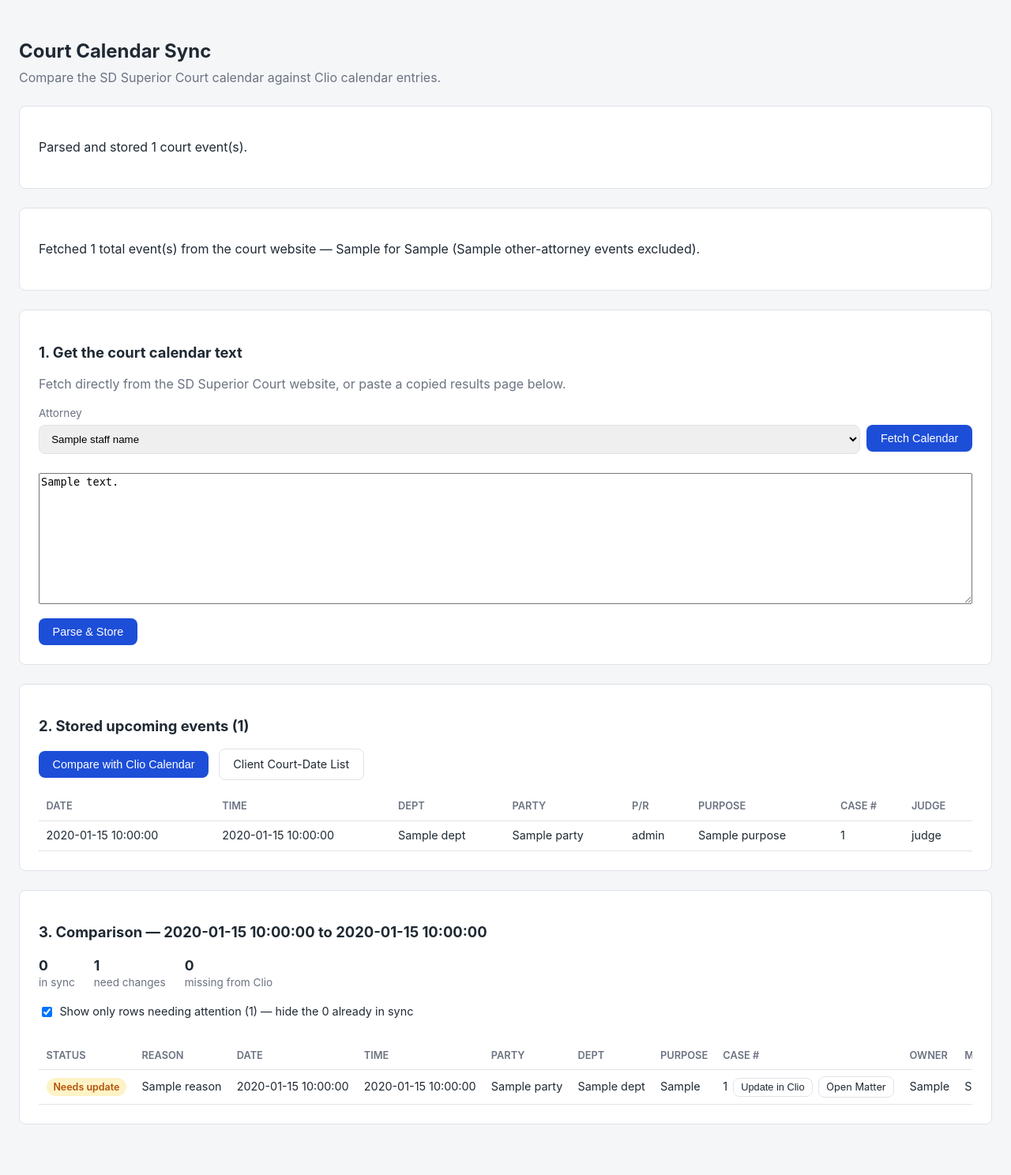
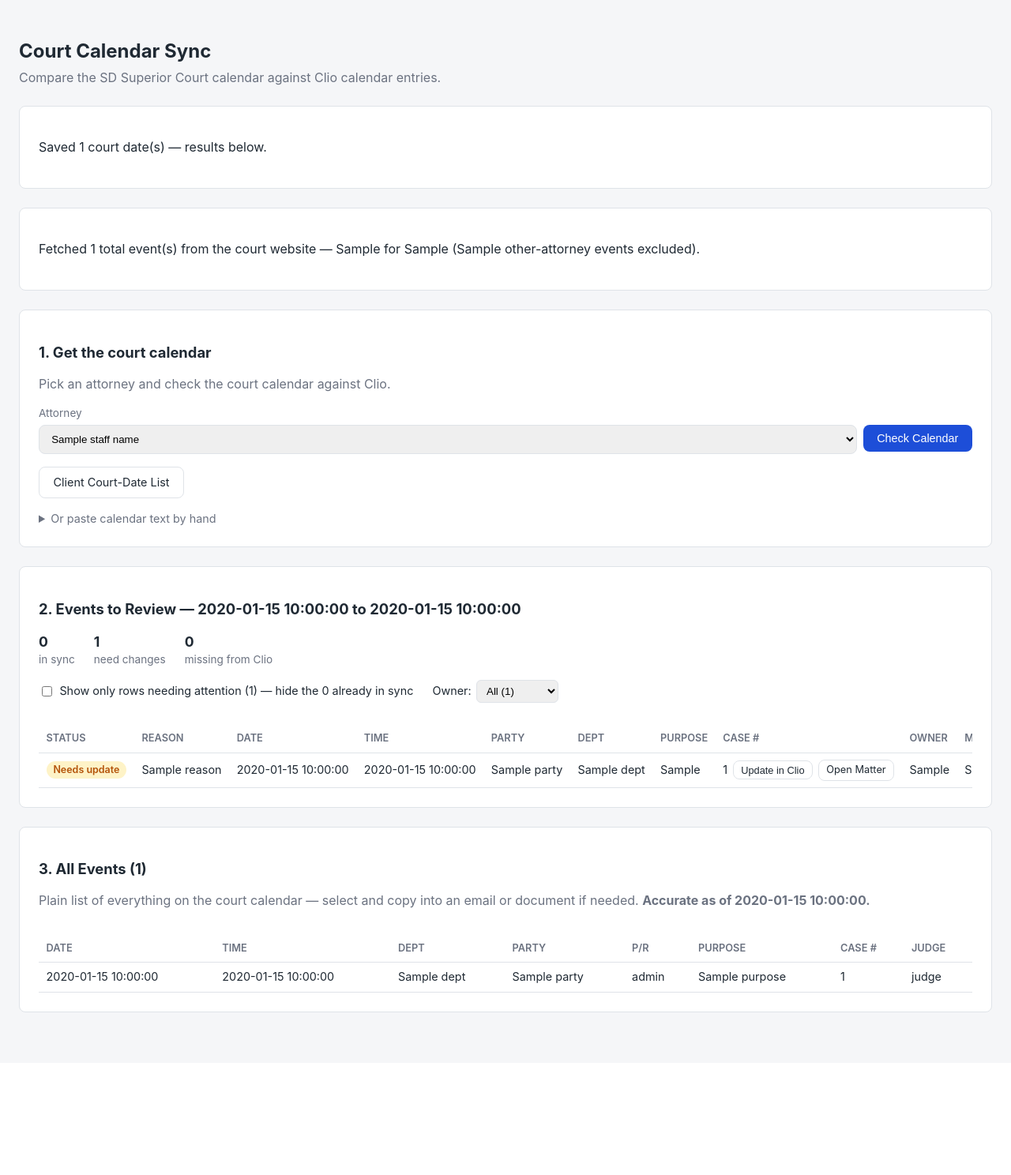
Before and after one commit to tcwalker5/clio, a FastAPI app: template src/web/templates/calendar_sync.html in a window 1280 px wide. Shown: the whole page at 79% size. After the commit the page ends 1282 px from the top, so only its background shows below. Run offline with FastAPI, Linux system fonts and the light colour scheme; the template is opened without the code that fills it: most values are stand-ins (such as "Sample title", 1, 10 or a date in 2020).

Commit message:
Overhaul the Court Calendar Sync page for non-technical staff
- Fetching or pasting the calendar now auto-compares in one step; removed
  the separate stored-events section and its own "Compare" button.
- Post/Redirect/Get pattern for all three actions (fetch/import/compare) —
  each stores its result under a one-time token and redirects to a clean
  GET /calendar, so refreshing the page always lands on a fresh, empty
  view instead of resubmitting the last action and replaying old results.
  Paired with Cache-Control: no-store so the browser's back/forward cache
  can't replay a stale comparison either.
- Renamed "Comparison" to "Events to Review" and dropped "Parse" from the
  UI entirely; the raw calendar-text box is now tucked into a collapsed
  "paste manually" fallback instead of shown by default.
- Results stay in chronological (date/time) order rather than grouped by
  status; the "needing attention" filter defaults to off (show everything)
  with an Owner dropdown to filter to one person's rows.
- Added back a plain, unfiltered "All Events" table (with today's date and
  a 90-day-accuracy note) meant for copying into an email or document.

```diff
--- a/src/web/templates/calendar_sync.html
+++ b/src/web/templates/calendar_sync.html
@@ -9,7 +9,7 @@
 {% endif %}
 
 {% if imported_count is defined %}
-<div class="panel"><p>Parsed and stored {{ imported_count }} court event(s).</p></div>
+<div class="panel"><p>Saved {{ imported_count }} court date(s) — results below.</p></div>
 {% endif %}
 
 {% if fetch_stats %}
@@ -21,10 +21,10 @@
 {% endif %}
 
 <div class="panel">
-  <h2>1. Get the court calendar text</h2>
-  <p class="subtitle">Fetch directly from the SD Superior Court website, or paste a copied results page below.</p>
+  <h2>1. Get the court calendar</h2>
+  <p class="subtitle">Pick an attorney and check the court calendar against Clio.</p>
 
-  <form method="post" action="/calendar/fetch" class="stacked" style="margin-bottom:1.5rem;">
+  <form method="post" action="/calendar/fetch" class="stacked" style="margin-bottom:1rem;">
     <label for="attorney">Attorney</label>
     <div style="display:flex;gap:0.5rem;align-items:flex-start;">
       <select name="attorney" id="attorney" style="flex:1;padding:0.55rem 0.7rem;border:1px solid var(--border);border-radius:8px;">
@@ -32,43 +32,24 @@
         <option value="{{ name }}" {% if name == selected_attorney %}selected{% endif %}>{{ name }}</option>
         {% endfor %}
       </select>
-      <button type="submit">Fetch Calendar</button>
+      <button type="submit">Check Calendar</button>
     </div>
   </form>
 
-  <form method="post" action="/calendar/import" class="stacked">
-    <textarea name="calendar_text" rows="10" style="width:100%;font-family:monospace;font-size:0.85rem;" required>{{ calendar_text }}</textarea>
-    <div style="margin-top:0.75rem;"><button type="submit">Parse &amp; Store</button></div>
-  </form>
-</div>
+  <a class="btn secondary" href="/calendar/client-list" target="_blank">Client Court-Date List</a>
 
-<div class="panel">
-  <h2>2. Stored upcoming events ({{ events|length }})</h2>
-  {% if events %}
-  <form method="post" action="/calendar/compare" style="display:inline-block;margin-right:0.5rem;">
-    <button type="submit">Compare with Clio Calendar</button>
-  </form>
-  <a class="btn secondary" href="/calendar/client-list" target="_blank">Client Court-Date List</a>
-  <table>
-    <thead><tr><th>Date</th><th>Time</th><th>Dept</th><th>Party</th><th>P/R</th><th>Purpose</th><th>Case #</th><th>Judge</th></tr></thead>
-    <tbody>
-      {% for e in events %}
-      <tr>
-        <td>{{ e.date }}</td><td>{{ e.start_time }}</td><td>{{ e.dept }}</td>
-        <td>{{ e.party }}</td><td>{{ e.party_role or "" }}</td>
-        <td>{{ e.purpose }}</td><td>{{ e.case_number }}</td><td>{{ e.judge|judge_last_name }}</td>
-      </tr>
-      {% endfor %}
-    </tbody>
-  </table>
-  {% else %}
-  <p class="subtitle">No upcoming events stored yet — paste calendar text above.</p>
-  {% endif %}
+  <details style="margin-top:1rem;">
+    <summary style="cursor:pointer;color:var(--text-muted);font-size:0.9rem;">Or paste calendar text by hand</summary>
+    <form method="post" action="/calendar/import" class="stacked" style="margin-top:0.75rem;">
+      <textarea name="calendar_text" rows="10" style="width:100%;font-family:monospace;font-size:0.85rem;" required>{{ calendar_text }}</textarea>
+      <div style="margin-top:0.75rem;"><button type="submit">Compare with Clio</button></div>
+    </form>
+  </details>
 </div>
 
 {% if results is not none %}
 <div class="panel" id="results">
-  <h2>3. Comparison — {{ from_date }} to {{ to_date }}</h2>
+  <h2>2. Events to Review — {{ from_date }} to {{ to_date }}</h2>
   {% set matched = results|selectattr("status", "equalto", "matched")|list %}
   {% set to_update = results|selectattr("status", "equalto", "to_update")|list %}
   {% set to_create = results|selectattr("status", "equalto", "to_create")|list %}
@@ -78,22 +59,34 @@
     <div class="summary-stat"><strong>{{ to_create|length }}</strong>missing from Clio</div>
   </div>
 
-  <label style="display:flex;align-items:center;gap:0.4rem;margin-bottom:0.75rem;font-size:0.9rem;">
-    <input type="checkbox" id="exceptions-only" checked onchange="filterResults()">
-    Show only rows needing attention ({{ (to_update|length) + (to_create|length) }}) — hide the {{ matched|length }} already in sync
-  </label>
+  {% set owners = results|map(attribute="matter_owner_initials")|reject("equalto", "")|unique|sort|list %}
+  <div style="display:flex;align-items:center;gap:1.5rem;flex-wrap:wrap;margin-bottom:0.75rem;">
+    <label style="display:flex;align-items:center;gap:0.4rem;font-size:0.9rem;">
+      <input type="checkbox" id="exceptions-only" onchange="filterResults()">
+      Show only rows needing attention ({{ (to_update|length) + (to_create|length) }}) — hide the {{ matched|length }} already in sync
+    </label>
+    {% if owners %}
+    <label style="display:flex;align-items:center;gap:0.4rem;font-size:0.9rem;">
+      Owner:
+      <select id="owner-filter" onchange="filterResults()" style="padding:0.3rem 0.5rem;border:1px solid var(--border);border-radius:6px;">
+        <option value="">All ({{ results|length }})</option>
+        {% for o in owners %}
+        <option value="{{ o }}">{{ o }} ({{ results|selectattr("matter_owner_initials", "equalto", o)|list|length }})</option>
+        {% endfor %}
+      </select>
+    </label>
+    {% endif %}
+  </div>
 
   <div style="overflow-x:auto;">
   <table class="nowrap">
     <thead><tr><th>Status</th><th>Reason</th><th>Date</th><th>Time</th><th>Party</th><th>Dept</th><th>Purpose</th><th>Case #</th>
       <th title="Who owns this matter in Clio (Responsible Staff, or Responsible Attorney if Staff isn't set) — route missing/wrong rows to them">Owner</th>
       <th>Matched via</th>
-      <th title="Attorney currently listed on the matched Clio calendar entry itself — blank when there's no entry yet (e.g. Missing rows)">On entry: Attorney</th>
-      <th title="Staff currently listed on the matched Clio calendar entry itself — blank when there's no entry yet (e.g. Missing rows)">On entry: Staff</th>
     </tr></thead>
     <tbody>
       {% for r in results %}
-      <tr data-status="{{ r.status }}">
+      <tr data-status="{{ r.status }}" data-owner="{{ r.matter_owner_initials }}">
         <td>
           {% if r.status == "matched" %}<span class="badge ok">In sync</span>
           {% elif r.status == "to_update" %}<span class="badge warn">Needs update</span>
@@ -127,8 +120,6 @@
         </td>
         <td>{{ r.matter_owner_initials or "—" }}</td>
         <td>{{ r.match_method }}</td>
-        <td>{{ r.assigned_attorney_initials|join(", ") }}</td>
-        <td>{{ r.assigned_staff_initials|join(", ") }}</td>
       </tr>
       {% endfor %}
     </tbody>
@@ -177,8 +168,12 @@ async function updateCaseNumber(btn) {
 
 function filterResults() {
   const onlyExceptions = document.getElementById("exceptions-only").checked;
+  const ownerFilterEl = document.getElementById("owner-filter");
+  const owner = ownerFilterEl ? ownerFilterEl.value : "";
   document.querySelectorAll("#results tbody tr[data-status]").forEach((row) => {
-    row.style.display = (onlyExceptions && row.dataset.status === "matched") ? "none" : "";
+    const hiddenByStatus = onlyExceptions && row.dataset.status === "matched";
+    const hiddenByOwner = owner && row.dataset.owner !== owner;
+    row.style.display = (hiddenByStatus || hiddenByOwner) ? "none" : "";
   });
 }
 
@@ -186,4 +181,25 @@ filterResults();
 document.getElementById("results").scrollIntoView({ behavior: "smooth", block: "start" });
 </script>
 {% endif %}
+
+{% if events %}
+<div class="panel">
+  <h2>3. All Events ({{ events|length }})</h2>
+  <p class="subtitle">Plain list of everything on the court calendar — select and copy into an email or document if needed. <strong>Accurate as of {{ today }}.</strong></p>
+  <div style="overflow-x:auto;">
+  <table>
+    <thead><tr><th>Date</th><th>Time</th><th>Dept</th><th>Party</th><th>P/R</th><th>Purpose</th><th>Case #</th><th>Judge</th></tr></thead>
+    <tbody>
+      {% for e in events %}
+      <tr>
+        <td>{{ e.date }}</td><td>{{ e.start_time }}</td><td>{{ e.dept }}</td>
+        <td>{{ e.party }}</td><td>{{ e.party_role or "" }}</td>
+        <td>{{ e.purpose }}</td><td>{{ e.case_number }}</td><td>{{ e.judge|judge_last_name }}</td>
+      </tr>
+      {% endfor %}
+    </tbody>
+  </table>
+  </div>
+</div>
+{% endif %}
 {% endblock %}
```
Also changed, not shown: src/web/routes_calendar.py (+79 -30 lines).
